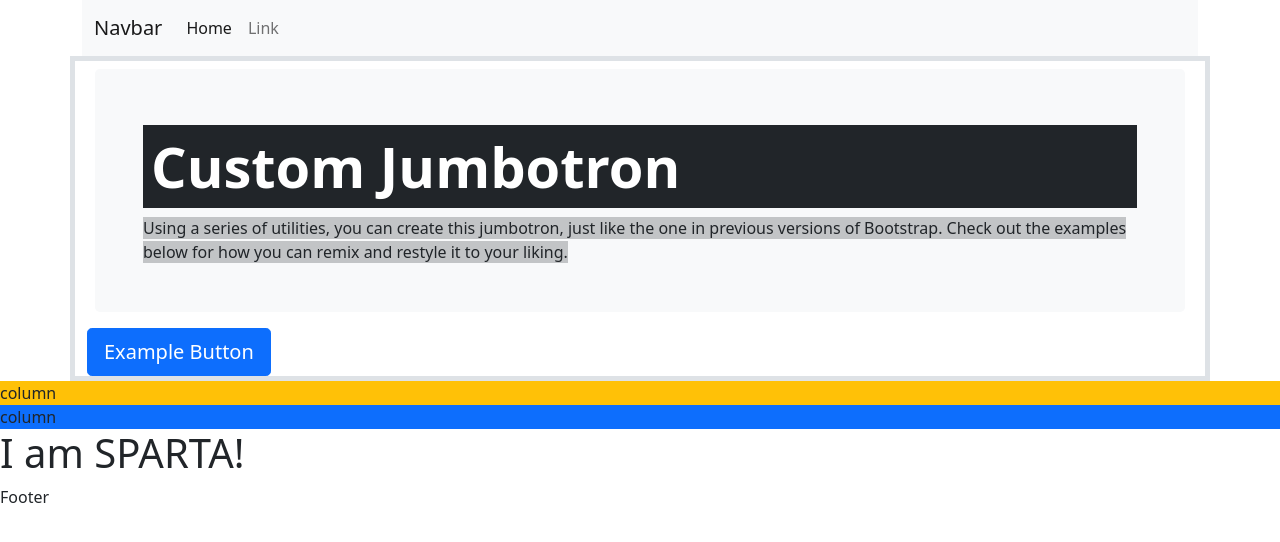
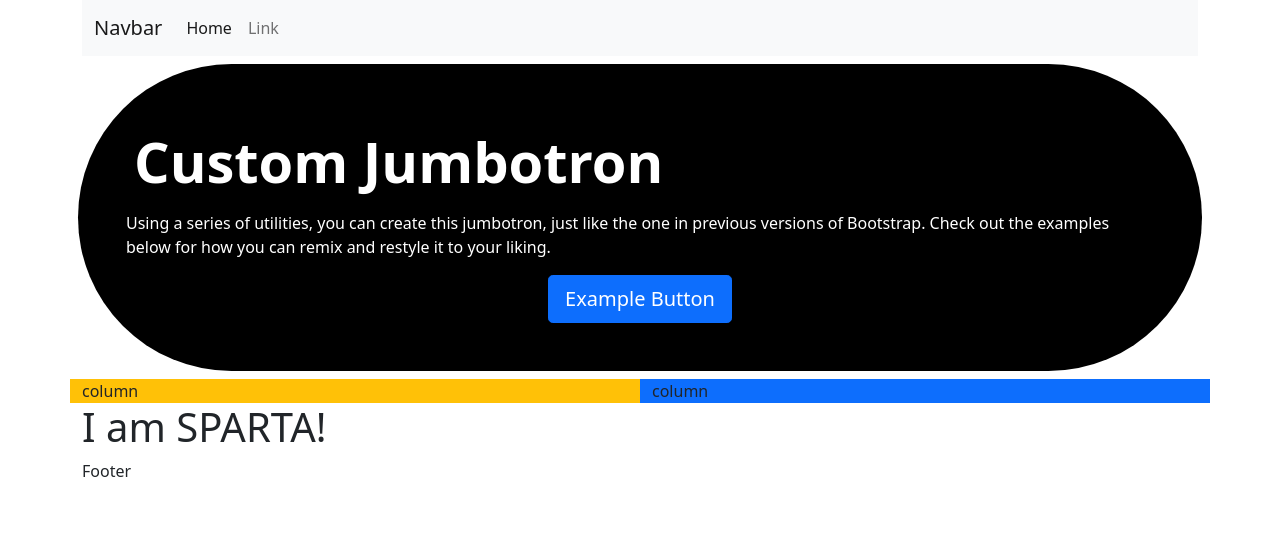
Before and after one commit to k0mputer-n3rd/collab-practice, a plain HTML site: page index.html in a window 1280 px wide. Drawn offline with nearby package versions, Linux system fonts and the light colour scheme.

Commit message:
jumbotron additon

```diff
--- a/index.html
+++ b/index.html
@@ -47,24 +47,23 @@
 
        <div class="row">
 
-        <span class="border border-5">
-
-        <div class="col m-2 p-5 bg-light rounded-3">
+        <div class="col m-2 p-5 bg-black rounded-pill">
           <h1 class="display-4 fw-bold">
-            <h1 class="display-4 fw-bold"> <div class="bg-dark p-2 text-white">
+            <h1 class="display-4 fw-bold"> <div class="p-2 text-white">
 
               Custom Jumbotron</div></h1>
-          <p<div class="bg-dark p-.5" style="--bs-bg-opacity: .25;"> Using a series of utilities, you can create this jumbotron, just like the one in previous versions of Bootstrap. Check out the examples below for how you can remix and restyle it to your liking.</div></p>
-          <button class="btn btn-primary btn-lg">Example Button</button>
-          </span>
+          <p class="p-.5 text-white"> Using a series of utilities, you can create this jumbotron, just like the one in previous versions of Bootstrap. Check out the examples below for how you can remix and restyle it to your liking.</p>
+          <div class="text-center">
+          <button class="btn btn-primary btn-lg">Example Button</button></div>
+
 
 
         </div>
       </div>
       <div class="row">
-        <div class="col-med-6 bg-warning">
+        <div class="col-md-6 bg-warning">
           column</div>
-          <div class="col-med-6 bg-primary">
+          <div class="col-md-6 bg-primary">
           column
         </div>
 
```
